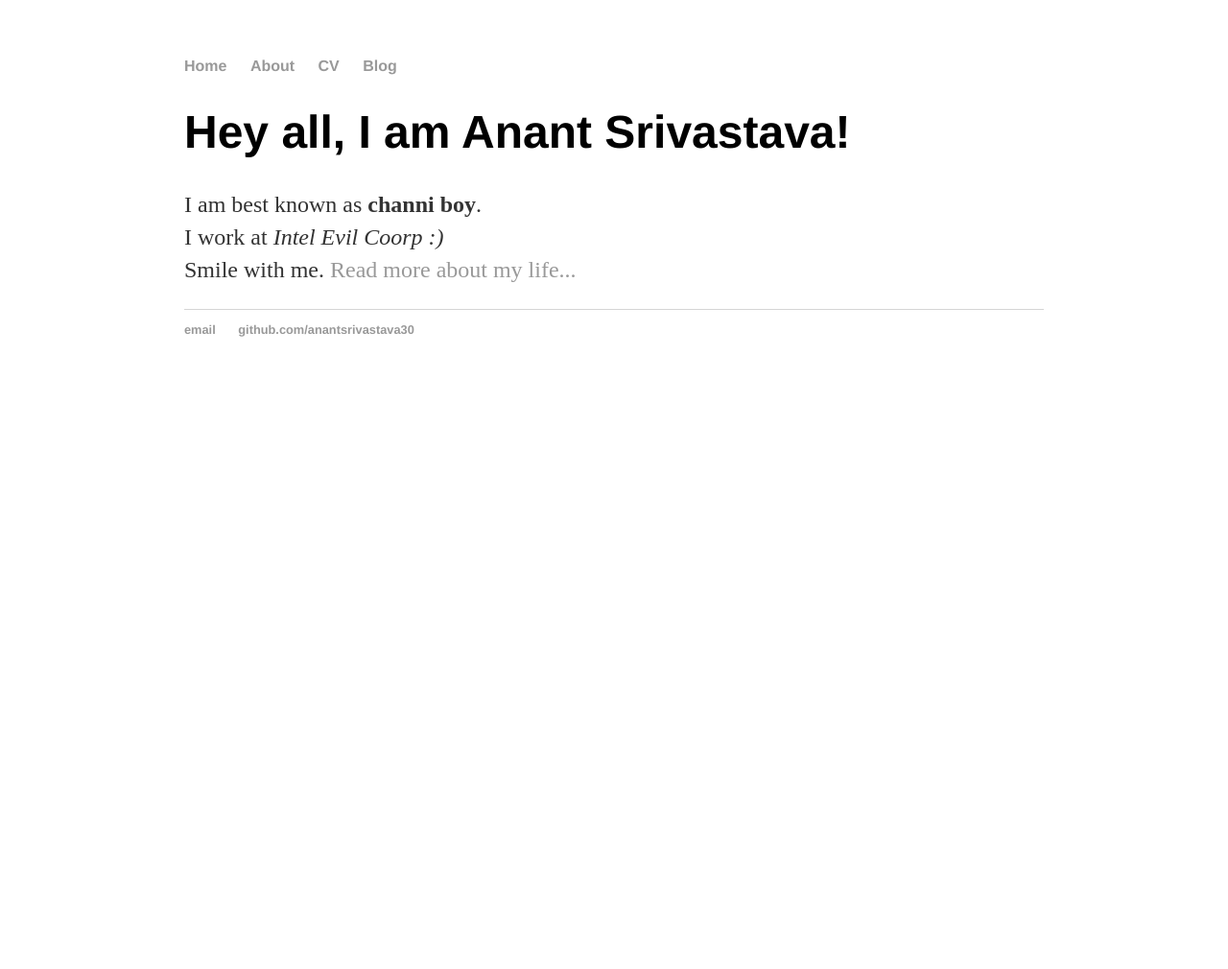
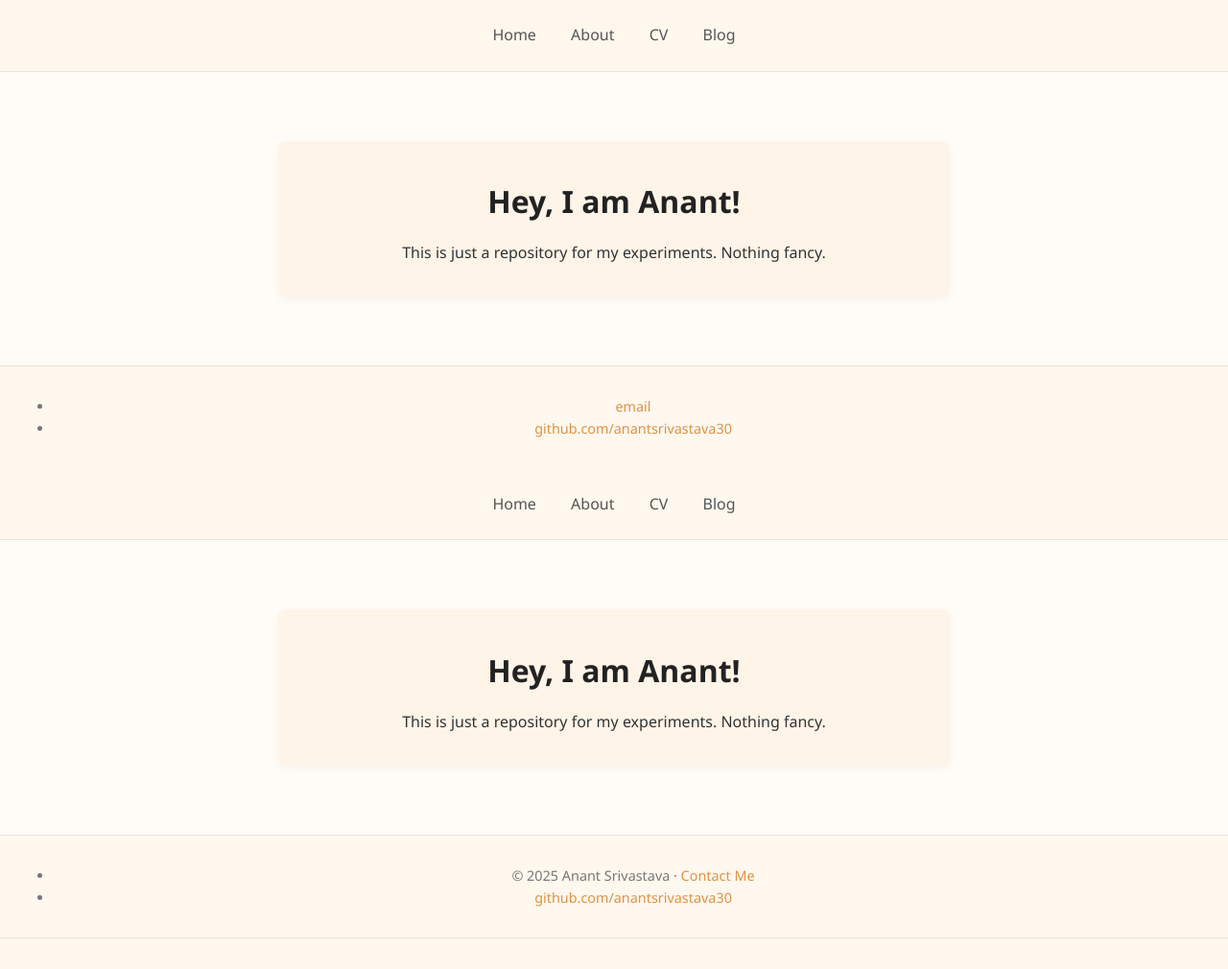
Before and after one commit to anantsrivastava30/anantsrivastava30.github.io, a Jekyll site: the page built from index.html, in a window 1280 px wide. Shown: the whole page at 96% size. Built offline with Jekyll 4.4.1, drawn with Linux system fonts in a browser that asks for light colours; before the commit the page ends 900 px from its top, so only the background shows below that.

```diff
--- a/_layouts/default.html
+++ b/_layouts/default.html
@@ -24,3 +24,38 @@
 		</footer>
 	</body>
 </html>
+
+<!-- _layouts/default.html -->
+<!DOCTYPE html>
+<html lang="en">
+<head>
+  <meta charset="UTF-8">
+  <title>{{ page.title }}</title>
+  <meta name="viewport" content="width=device-width, initial-scale=1">
+  <link rel="stylesheet" href="/css/main.css">
+</head>
+<body>
+  <nav>
+    <ul>
+      <li><a href="/">Home</a></li>
+      <li><a href="/about">About</a></li>
+      <li><a href="/cv">CV</a></li>
+      <li><a href="/blog">Blog</a></li>
+    </ul>
+  </nav>
+
+  <main class="container">
+    {{ content }}
+  </main>
+
+  <footer>
+	<ul>
+		<li>&copy; 2025 Anant Srivastava &middot; <a href="mailto:{{ site.email }}">Contact Me</a></li>
+		<li><a href="https://github.com/anantsrivastava30">github.com/anantsrivastava30</a></li>
+	</ul>
+  </footer>
+  <footer>
+
+  </footer>
+</body>
+</html>
--- a/css/main.css
+++ b/css/main.css
@@ -1,43 +1,85 @@
+/* css/main.css */
+
 body {
-    margin: 60px auto;
-    width: 70%;
+    font-family: 'Segoe UI', Tahoma, Geneva, Verdana, sans-serif;
+    line-height: 1.6;
+    background-color: #FFFBF6;
+    color: #333;
+    margin: 0;
+    padding: 0;
   }
-nav ul, footer ul {
-    font-family:'Helvetica', 'Arial', 'Sans-Serif';
-    padding: 0px;
+
+  nav {
+    padding: 1.5rem;
+    text-align: center;
+    background-color: #FFF8EE;
+    border-bottom: 1px solid #EEE2D6;
+  }
+
+  nav ul {
     list-style: none;
-    font-weight: bold;
+    padding: 0;
+    margin: 0;
   }
-nav ul li, footer ul li {
-    display: inline;
-    margin-right: 20px;
+
+  nav ul li {
+    display: inline-block;
+    margin: 0 1rem;
   }
-a {
+
+  nav ul li a {
     text-decoration: none;
-    color: #999;
+    color: #555;
+    font-weight: 500;
+    transition: color 0.3s ease;
   }
-a:hover {
+
+  nav ul li a:hover {
+    color: #E09145;
+  }
+
+  .container {
+    max-width: 700px;
+    margin: 3rem auto;
+    padding: 1.5rem;
+    text-align: center;
+  }
+
+  h1, h2, h3 {
+    color: #222;
+    margin-bottom: 1rem;
+  }
+
+  .blurb {
+    padding: 1rem;
+    border-radius: 8px;
+    background-color: #FFF4E8;
+    box-shadow: 0 4px 10px rgba(0,0,0,0.03);
+  }
+
+  .blurb a {
+    color: #E09145;
+    text-decoration: none;
+  }
+
+  .blurb a:hover {
     text-decoration: underline;
   }
-h1 {
-    font-size: 3em;
-    font-family:'Helvetica', 'Arial', 'Sans-Serif';
-}
-p {
-    font-size: 1.5em;
-    line-height: 1.4em;
-    color: #333;
-}
+
   footer {
-    border-top: 1px solid #d5d5d5;
-    font-size: .8em;
+    padding: 1rem;
+    text-align: center;
+    background-color: #FFF8EE;
+    border-top: 1px solid #EEE2D6;
+    font-size: 0.9rem;
+    color: #777;
   }
 
-ul.posts {
-    margin: 20px auto 40px;
-    font-size: 1.5em;
+  footer a {
+    color: #E09145;
+    text-decoration: none;
   }
 
-ul.posts li {
-    list-style: none;
+  footer a:hover {
+    text-decoration: underline;
   }
--- a/index.html
+++ b/index.html
@@ -4,10 +4,8 @@ title: Home
 ---
 
 <div class="blurb">
-  <h1>Hey all, I am Anant Srivastava!</h1>
+  <h1>Hey, I am Anant!</h1>
   <p>
-    I am best known as <strong>channi boy</strong>.<br />
-    I work at <em>Intel Evil Coorp :)</em><br />
-    Smile with me. <a href="/about">Read more about my life...</a>
+    This is just a repository for my experiments. Nothing fancy.
   </p>
 </div>
```
Also changed, not shown: about.md (+20 -8 lines). Lines whose indentation alone changed are shown as unchanged.
